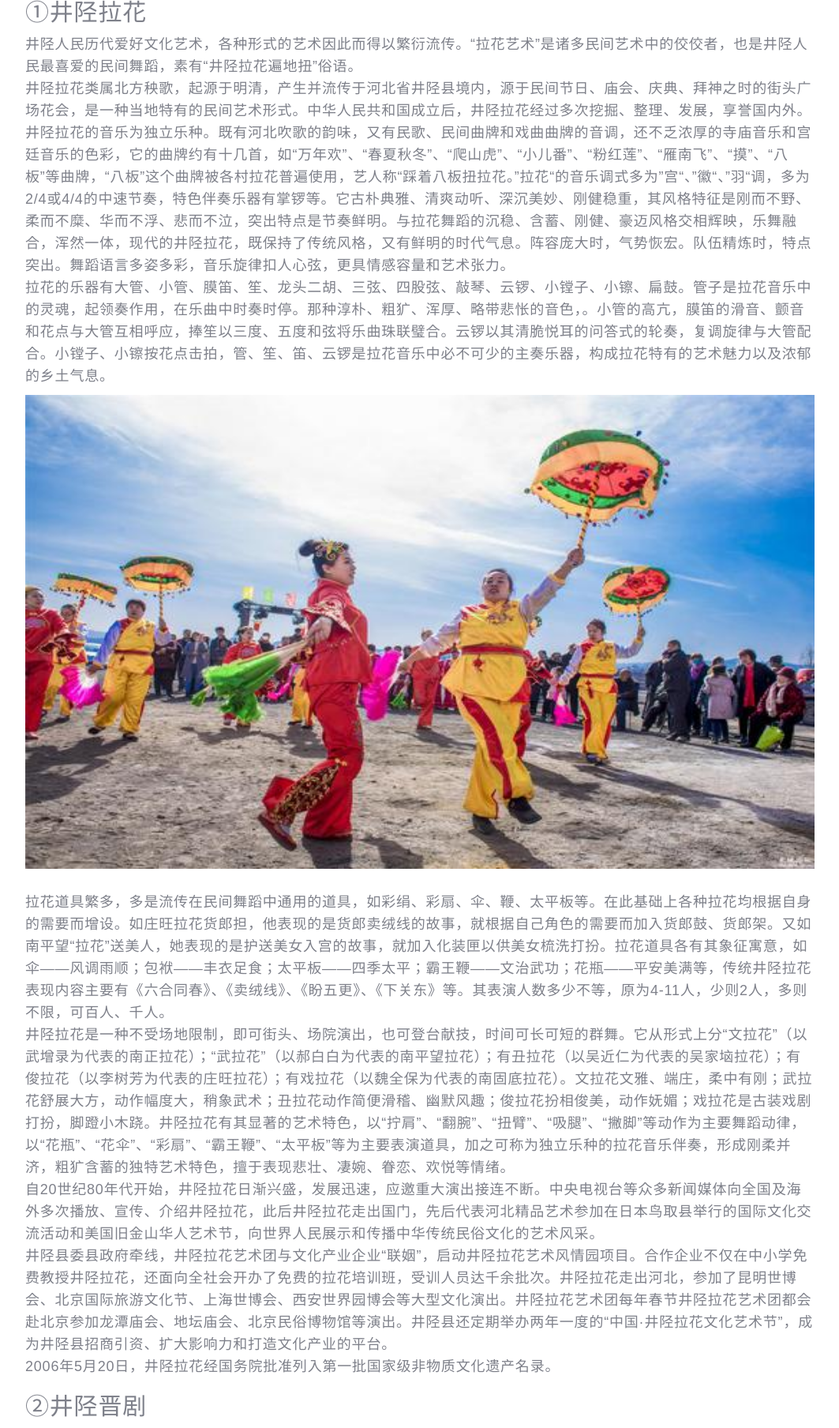
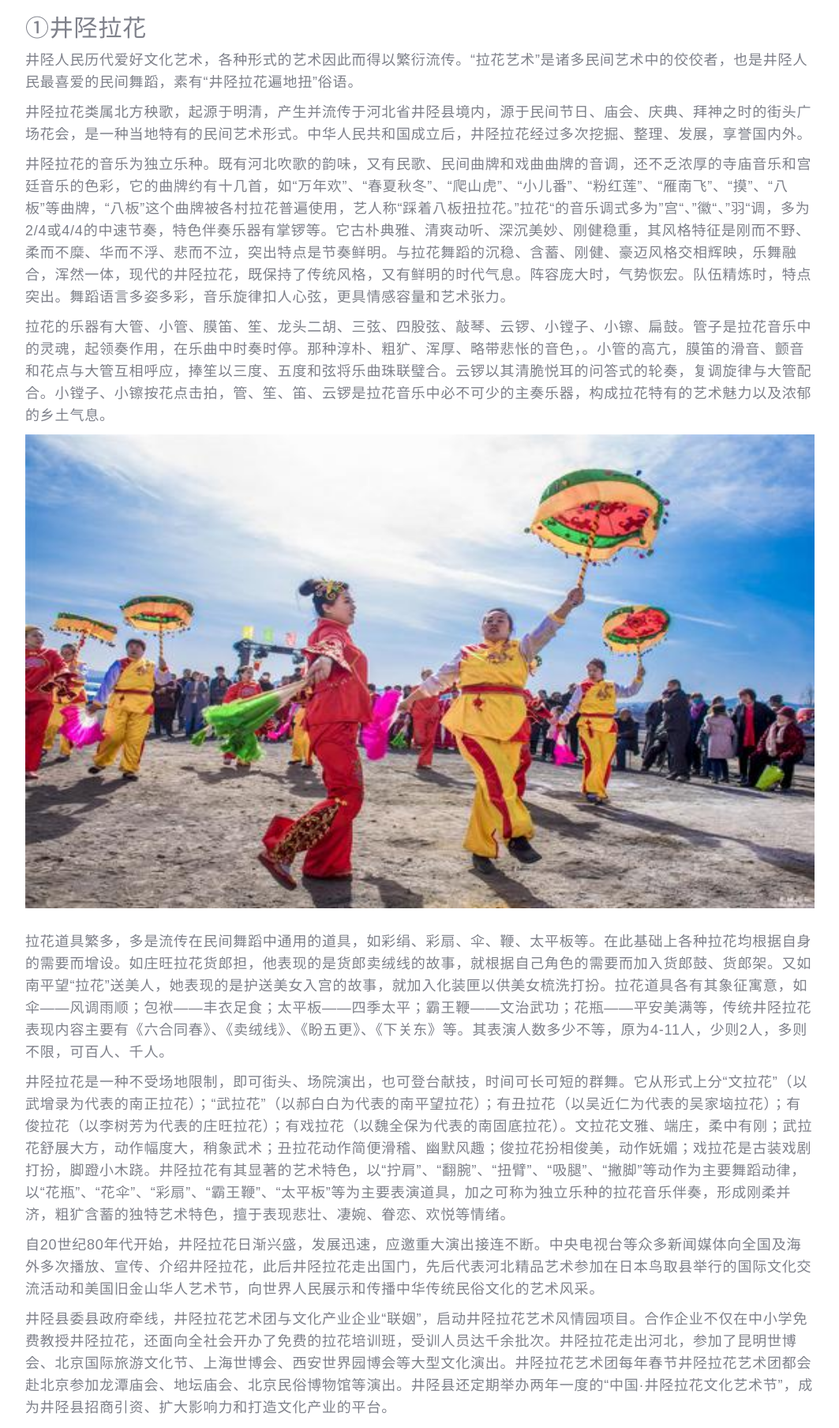
Before and after one commit to kinglogxzl/TCSZWeb, a Django app: page /custom/ in a window 1280 px wide. Shown: the part 821-2629 px from the top of the page at 79% size, without its empty margins (108-1171 px from the left). Run offline with Django 3.2, Linux system fonts and the light colour scheme; some libraries are stand-ins or nearby versions.

Commit message:
修改传统水镇完毕

```diff
--- a/templates/custom.html
+++ b/templates/custom.html
@@ -17,40 +17,40 @@
     <div class="introduction" >
         <h2 class="page-h2">陶瓷水镇-水镇民俗</h2>
             <div class="page-p">
-                   <div class="gl1">
+                   <div class="gl1" style="padding-top:20px">
         <img src="/static/img/img/lahua2.jpg" height="600" width="1000">
     </div>
-                <h2 >①井陉拉花</h2><p>井陉人民历代爱好文化艺术，各种形式的艺术因此而得以繁衍流传。“拉花艺术”是诸多民间艺术中的佼佼者，也是井陉人民最喜爱的民间舞蹈，素有“井陉拉花遍地扭”俗语。<br/>井陉拉花类属北方秧歌，起源于明清，产生并流传于河北省井陉县境内，源于民间节日、庙会、庆典、拜神之时的街头广场花会，是一种当地特有的民间艺术形式。中华人民共和国成立后，井陉拉花经过多次挖掘、整理、发展，享誉国内外。<br/>
-                                    井陉拉花的音乐为独立乐种。既有河北吹歌的韵味，又有民歌、民间曲牌和戏曲曲牌的音调，还不乏浓厚的寺庙音乐和宫廷音乐的色彩，它的曲牌约有十几首，如“万年欢”、“春夏秋冬”、“爬山虎”、“小儿番”、“粉红莲”、“雁南飞”、“摸”、“八板”等曲牌，“八板”这个曲牌被各村拉花普遍使用，艺人称“踩着八板扭拉花。”拉花“的音乐调式多为”宫“、”徽“、”羽“调，多为 2/4或4/4的中速节奏，特色伴奏乐器有掌锣等。它古朴典雅、清爽动听、深沉美妙、刚健稳重，其风格特征是刚而不野、柔而不糜、华而不浮、悲而不泣，突出特点是节奏鲜明。与拉花舞蹈的沉稳、含蓄、刚健、豪迈风格交相辉映，乐舞融合，浑然一体，现代的井陉拉花，既保持了传统风格，又有鲜明的时代气息。阵容庞大时，气势恢宏。队伍精炼时，特点突出。舞蹈语言多姿多彩，音乐旋律扣人心弦，更具情感容量和艺术张力。<br/>
-                                    拉花的乐器有大管、小管、膜笛、笙、龙头二胡、三弦、四股弦、敲琴、云锣、小镗子、小镲、扁鼓。管子是拉花音乐中的灵魂，起领奏作用，在乐曲中时奏时停。那种淳朴、粗犷、浑厚、略带悲怅的音色，。小管的高亢，膜笛的滑音、颤音和花点与大管互相呼应，捧笙以三度、五度和弦将乐曲珠联璧合。云锣以其清脆悦耳的问答式的轮奏，复调旋律与大管配合。小镗子、小镲按花点击拍，管、笙、笛、云锣是拉花音乐中必不可少的主奏乐器，构成拉花特有的艺术魅力以及浓郁的乡土气息。<div class="gl1">
+                <h2 >①井陉拉花</h2><p>井陉人民历代爱好文化艺术，各种形式的艺术因此而得以繁衍流传。“拉花艺术”是诸多民间艺术中的佼佼者，也是井陉人民最喜爱的民间舞蹈，素有“井陉拉花遍地扭”俗语。</p><p>井陉拉花类属北方秧歌，起源于明清，产生并流传于河北省井陉县境内，源于民间节日、庙会、庆典、拜神之时的街头广场花会，是一种当地特有的民间艺术形式。中华人民共和国成立后，井陉拉花经过多次挖掘、整理、发展，享誉国内外。</p>
+               <p> 井陉拉花的音乐为独立乐种。既有河北吹歌的韵味，又有民歌、民间曲牌和戏曲曲牌的音调，还不乏浓厚的寺庙音乐和宫廷音乐的色彩，它的曲牌约有十几首，如“万年欢”、“春夏秋冬”、“爬山虎”、“小儿番”、“粉红莲”、“雁南飞”、“摸”、“八板”等曲牌，“八板”这个曲牌被各村拉花普遍使用，艺人称“踩着八板扭拉花。”拉花“的音乐调式多为”宫“、”徽“、”羽“调，多为 2/4或4/4的中速节奏，特色伴奏乐器有掌锣等。它古朴典雅、清爽动听、深沉美妙、刚健稳重，其风格特征是刚而不野、柔而不糜、华而不浮、悲而不泣，突出特点是节奏鲜明。与拉花舞蹈的沉稳、含蓄、刚健、豪迈风格交相辉映，乐舞融合，浑然一体，现代的井陉拉花，既保持了传统风格，又有鲜明的时代气息。阵容庞大时，气势恢宏。队伍精炼时，特点突出。舞蹈语言多姿多彩，音乐旋律扣人心弦，更具情感容量和艺术张力。</p>
+                                    <p>拉花的乐器有大管、小管、膜笛、笙、龙头二胡、三弦、四股弦、敲琴、云锣、小镗子、小镲、扁鼓。管子是拉花音乐中的灵魂，起领奏作用，在乐曲中时奏时停。那种淳朴、粗犷、浑厚、略带悲怅的音色，。小管的高亢，膜笛的滑音、颤音和花点与大管互相呼应，捧笙以三度、五度和弦将乐曲珠联璧合。云锣以其清脆悦耳的问答式的轮奏，复调旋律与大管配合。小镗子、小镲按花点击拍，管、笙、笛、云锣是拉花音乐中必不可少的主奏乐器，构成拉花特有的艺术魅力以及浓郁的乡土气息。</p><div class="gl1">
                 <img src="/static/img/img/lahua1.jpg" height="600" width="1000">
     </div><br/>
-                                    拉花道具繁多，多是流传在民间舞蹈中通用的道具，如彩绢、彩扇、伞、鞭、太平板等。在此基础上各种拉花均根据自身的需要而增设。如庄旺拉花货郎担，他表现的是货郎卖绒线的故事，就根据自己角色的需要而加入货郎鼓、货郎架。又如南平望“拉花”送美人，她表现的是护送美女入宫的故事，就加入化装匣以供美女梳洗打扮。拉花道具各有其象征寓意，如伞——风调雨顺；包袱——丰衣足食；太平板——四季太平；霸王鞭——文治武功；花瓶——平安美满等，传统井陉拉花表现内容主要有《六合同春》、《卖绒线》、《盼五更》、《下关东》等。其表演人数多少不等，原为4-11人，少则2人，多则不限，可百人、千人。<br/>
-                                    井陉拉花是一种不受场地限制，即可街头、场院演出，也可登台献技，时间可长可短的群舞。它从形式上分“文拉花”（以武增录为代表的南正拉花）；“武拉花”（以郝白白为代表的南平望拉花）；有丑拉花（以吴近仁为代表的吴家垴拉花）；有俊拉花（以李树芳为代表的庄旺拉花）；有戏拉花（以魏全保为代表的南固底拉花）。文拉花文雅、端庄，柔中有刚；武拉花舒展大方，动作幅度大，稍象武术；丑拉花动作简便滑稽、幽默风趣；俊拉花扮相俊美，动作妩媚；戏拉花是古装戏剧打扮，脚蹬小木跷。井陉拉花有其显著的艺术特色，以“拧肩”、“翻腕”、“扭臂”、“吸腿”、“撇脚”等动作为主要舞蹈动律，以“花瓶”、“花伞”、“彩扇”、“霸王鞭”、“太平板”等为主要表演道具，加之可称为独立乐种的拉花音乐伴奏，形成刚柔并济，粗犷含蓄的独特艺术特色，擅于表现悲壮、凄婉、眷恋、欢悦等情绪。<br/>
-                                    自20世纪80年代开始，井陉拉花日渐兴盛，发展迅速，应邀重大演出接连不断。中央电视台等众多新闻媒体向全国及海外多次播放、宣传、介绍井陉拉花，此后井陉拉花走出国门，先后代表河北精品艺术参加在日本鸟取县举行的国际文化交流活动和美国旧金山华人艺术节，向世界人民展示和传播中华传统民俗文化的艺术风采。<br/>
-                                    井陉县委县政府牵线，井陉拉花艺术团与文化产业企业“联姻”，启动井陉拉花艺术风情园项目。合作企业不仅在中小学免费教授井陉拉花，还面向全社会开办了免费的拉花培训班，受训人员达千余批次。井陉拉花走出河北，参加了昆明世博会、北京国际旅游文化节、上海世博会、西安世界园博会等大型文化演出。井陉拉花艺术团每年春节井陉拉花艺术团都会赴北京参加龙潭庙会、地坛庙会、北京民俗博物馆等演出。井陉县还定期举办两年一度的“中国·井陉拉花文化艺术节”，成为井陉县招商引资、扩大影响力和打造文化产业的平台。<br/>
-                                    2006年5月20日，井陉拉花经国务院批准列入第一批国家级非物质文化遗产名录。<br/></p></div>
+                <p>拉花道具繁多，多是流传在民间舞蹈中通用的道具，如彩绢、彩扇、伞、鞭、太平板等。在此基础上各种拉花均根据自身的需要而增设。如庄旺拉花货郎担，他表现的是货郎卖绒线的故事，就根据自己角色的需要而加入货郎鼓、货郎架。又如南平望“拉花”送美人，她表现的是护送美女入宫的故事，就加入化装匣以供美女梳洗打扮。拉花道具各有其象征寓意，如伞——风调雨顺；包袱——丰衣足食；太平板——四季太平；霸王鞭——文治武功；花瓶——平安美满等，传统井陉拉花表现内容主要有《六合同春》、《卖绒线》、《盼五更》、《下关东》等。其表演人数多少不等，原为4-11人，少则2人，多则不限，可百人、千人。</p>
+                                    <p>井陉拉花是一种不受场地限制，即可街头、场院演出，也可登台献技，时间可长可短的群舞。它从形式上分“文拉花”（以武增录为代表的南正拉花）；“武拉花”（以郝白白为代表的南平望拉花）；有丑拉花（以吴近仁为代表的吴家垴拉花）；有俊拉花（以李树芳为代表的庄旺拉花）；有戏拉花（以魏全保为代表的南固底拉花）。文拉花文雅、端庄，柔中有刚；武拉花舒展大方，动作幅度大，稍象武术；丑拉花动作简便滑稽、幽默风趣；俊拉花扮相俊美，动作妩媚；戏拉花是古装戏剧打扮，脚蹬小木跷。井陉拉花有其显著的艺术特色，以“拧肩”、“翻腕”、“扭臂”、“吸腿”、“撇脚”等动作为主要舞蹈动律，以“花瓶”、“花伞”、“彩扇”、“霸王鞭”、“太平板”等为主要表演道具，加之可称为独立乐种的拉花音乐伴奏，形成刚柔并济，粗犷含蓄的独特艺术特色，擅于表现悲壮、凄婉、眷恋、欢悦等情绪。</p>
+                                    <p>自20世纪80年代开始，井陉拉花日渐兴盛，发展迅速，应邀重大演出接连不断。中央电视台等众多新闻媒体向全国及海外多次播放、宣传、介绍井陉拉花，此后井陉拉花走出国门，先后代表河北精品艺术参加在日本鸟取县举行的国际文化交流活动和美国旧金山华人艺术节，向世界人民展示和传播中华传统民俗文化的艺术风采。</p>
+                                    <p>井陉县委县政府牵线，井陉拉花艺术团与文化产业企业“联姻”，启动井陉拉花艺术风情园项目。合作企业不仅在中小学免费教授井陉拉花，还面向全社会开办了免费的拉花培训班，受训人员达千余批次。井陉拉花走出河北，参加了昆明世博会、北京国际旅游文化节、上海世博会、西安世界园博会等大型文化演出。井陉拉花艺术团每年春节井陉拉花艺术团都会赴北京参加龙潭庙会、地坛庙会、北京民俗博物馆等演出。井陉县还定期举办两年一度的“中国·井陉拉花文化艺术节”，成为井陉县招商引资、扩大影响力和打造文化产业的平台。</p>
+                                    2006年5月20日，井陉拉花经国务院批准列入第一批国家级非物质文化遗产名录。</p></div>
 
              <div class="page-p">
-                <h2 >②井陉晋剧</h2><p>井陉晋剧流传于石家庄市的井陉县，井陉与山西接壤，该县是千年古县、中国民间艺术之乡、中国感恩文化之乡。井陉人酷爱晋剧，十九世纪中叶，晋剧传入井陉，到二十世纪初，可谓“村村有戏楼，人人唱晋剧”，全县各村都有了晋剧戏班，这些晋剧戏班逢年过节、婚丧嫁娶都要开锣唱戏。井陉晋剧有剧目三百多个，曲牌五百余种，自创剧目在省、市连获大奖，唱段入选《中国戏曲音乐集成》，并有《火烧庆功楼》、《皇姑出家》等十六个剧目被录制成光盘出版、发行。井陉晋剧的剧本百分之八十都是自创剧目和改编剧目。井陉晋剧的五大特征，使其成为一种不同于其他任何曲种的独特戏曲品种，具有很高的社会价值、艺术价值和商业价值。 <div class="gl1">
+                 <h2 >②井陉晋剧</h2><p style="padding-top:20px">井陉晋剧流传于石家庄市的井陉县，井陉与山西接壤，该县是千年古县、中国民间艺术之乡、中国感恩文化之乡。井陉人酷爱晋剧，十九世纪中叶，晋剧传入井陉，到二十世纪初，可谓“村村有戏楼，人人唱晋剧”，全县各村都有了晋剧戏班，这些晋剧戏班逢年过节、婚丧嫁娶都要开锣唱戏。井陉晋剧有剧目三百多个，曲牌五百余种，自创剧目在省、市连获大奖，唱段入选《中国戏曲音乐集成》，并有《火烧庆功楼》、《皇姑出家》等十六个剧目被录制成光盘出版、发行。井陉晋剧的剧本百分之八十都是自创剧目和改编剧目。井陉晋剧的五大特征，使其成为一种不同于其他任何曲种的独特戏曲品种，具有很高的社会价值、艺术价值和商业价值。</p> <div class="gl1" style="padding-top:20px;padding-bottom:20px">
         <img src="/static/img/img/jinju1.png" height="600" width="1000">
-    </div><br/>
-井陉晋剧在2006年被评为国家级非物质文化遗产，至今已经传承了170多年。近年来，该剧团为了更好的传承井陉晋剧，让更多群众欣赏到精彩的晋剧演出，常年深入在乡村开展文化惠民送戏下乡活动，每年给群众演出近500场次。<br/></p></div>
+    </div>
+<p style="padding-top:20px;padding-bottom:20px" >井陉晋剧在2006年被评为国家级非物质文化遗产，至今已经传承了170多年。近年来，该剧团为了更好的传承井陉晋剧，让更多群众欣赏到精彩的晋剧演出，常年深入在乡村开展文化惠民送戏下乡活动，每年给群众演出近500场次。</p></p></div>
 
-    <div class="gl1">
+    <div class="gl1" style="padding-bottom:20px">
         <img src="/static/img/img/jinju2.png" height="600" width="1000">
     </div>
 </div>
             <div class="page-p">
-                <h2 >③井陉老虎火</h2><p>2008年6月入选第一批国家级非物质文化遗产扩展项目，最长沉寂15年。老虎火”起源于清朝康熙年间，相传为南张井一先祖在山西偷师而得，纯手工制作、安全系数高，烟火造型美观、内涵丰富，可近距离观看。
+                <h2 >③井陉老虎火</h2><p style="padding-top: 20px;padding-bottom: 20px">2008年6月入选第一批国家级非物质文化遗产扩展项目，最长沉寂15年。老虎火”起源于清朝康熙年间，相传为南张井一先祖在山西偷师而得，纯手工制作、安全系数高，烟火造型美观、内涵丰富，可近距离观看。
                 <div class="gl1">
             <img src="/static/img/img/huo7.jpg" height="600" width="1000">
         </div>
-                <br/>
-                燃放时，两人拉一人推，皆赤膊上阵，彰显太行儿女之彪悍和勇敢，有“天下奇观老虎火”之称。
+                <p style="padding-top: 20px;padding-bottom: 10px">
+                    燃放时，两人拉一人推，皆赤膊上阵，彰显太行儿女之彪悍和勇敢，有“天下奇观老虎火”之称。 </p>
                 </p>
         </div>
-            <div class="gl1">
+            <div class="gl1" style="padding-bottom: 20px">
         <img src="/static/img/img/huo5.png" height="600" width="1000">
     </div>
 </div>
```
Also changed, not shown: templates/celebrity.html (+6 -6 lines), templates/origin.html (+4 -4 lines), templates/tradition.html (+5 -5 lines).
